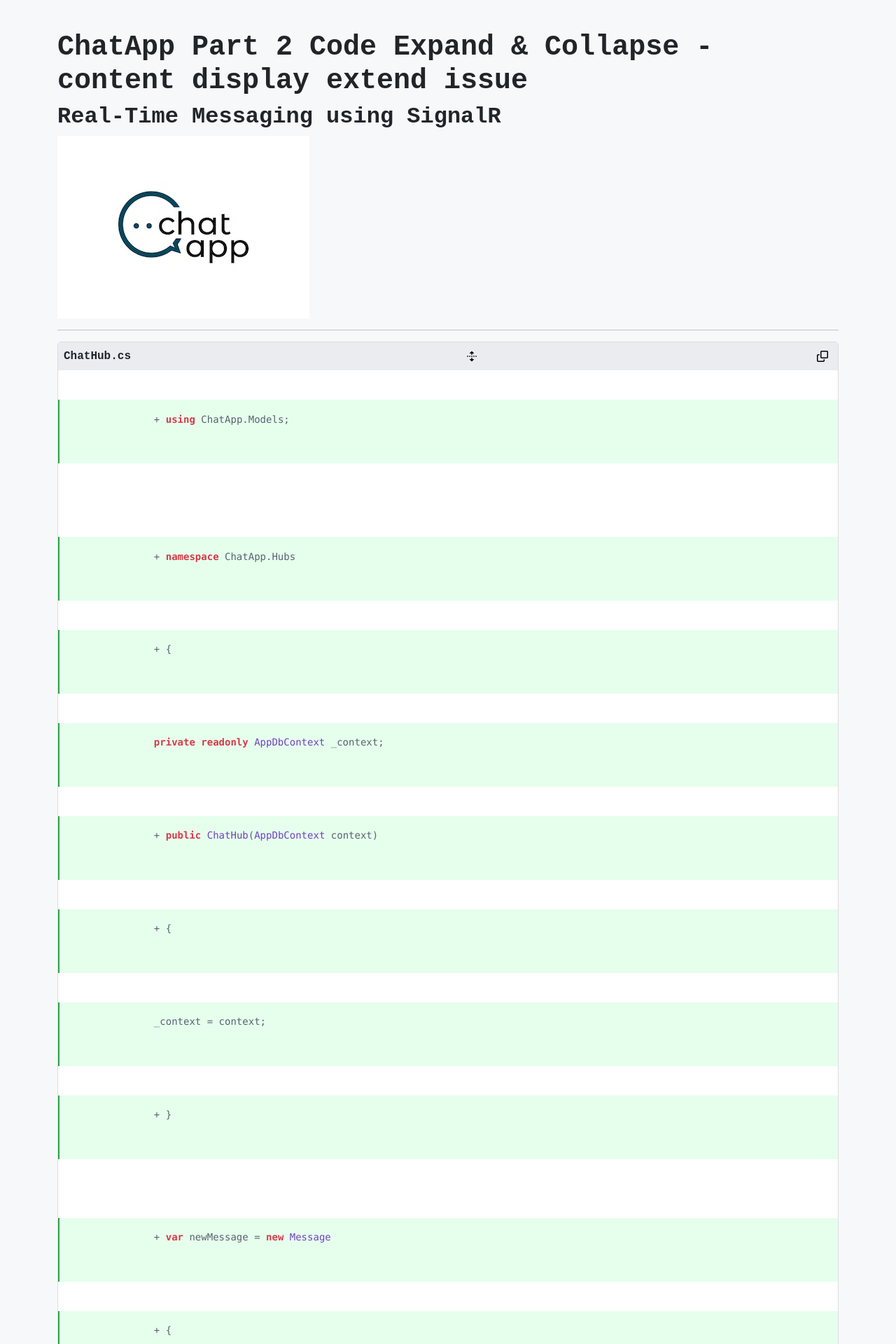
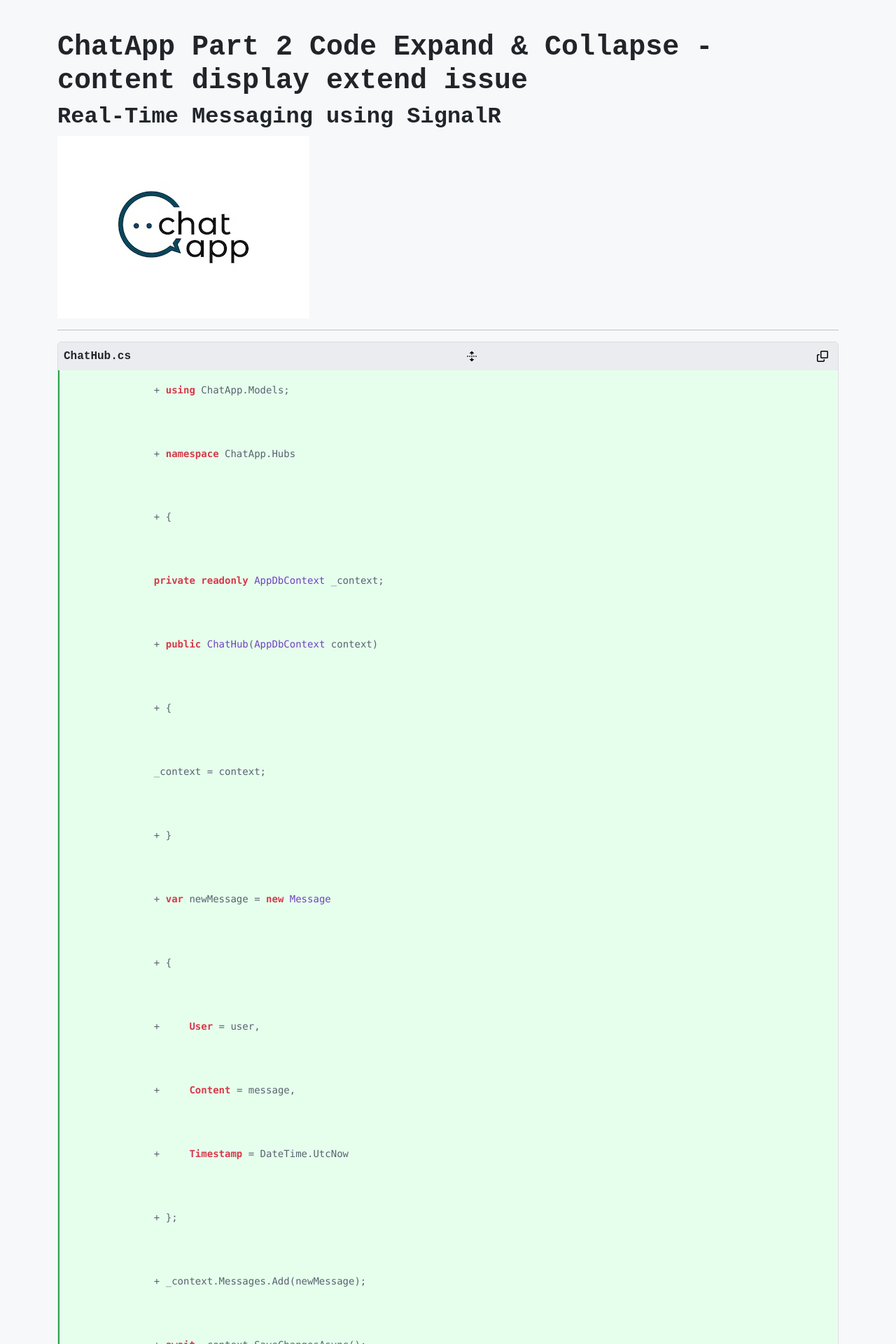
Before and after one commit to JWalshe86/ChatApp, a Jekyll site: the page built from docs/ChatAppPartTwo.md, in a window 1280 px wide. Shown: the top 1920 px of the page at 70% size. Built offline with Jekyll 4.4.1, drawn with Linux system fonts in a browser that asks for light colours.

Commit message:
Update custom.css

```diff
--- a/docs/assets/css/custom.css
+++ b/docs/assets/css/custom.css
@@ -129,7 +129,7 @@ body {
 
 /* Ensure code doesn't break layout */
 pre code {
-    display: block !important;
+    display: grid !important;
     overflow-x: auto !important;
 }
 /* Tooltip Styling */
```
